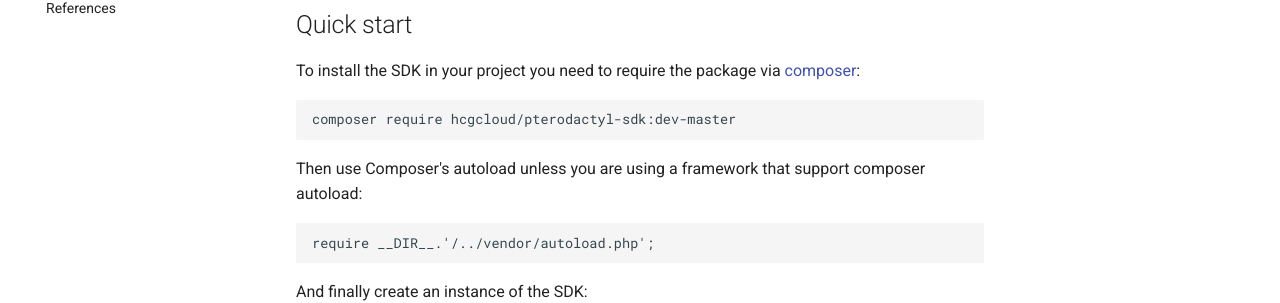
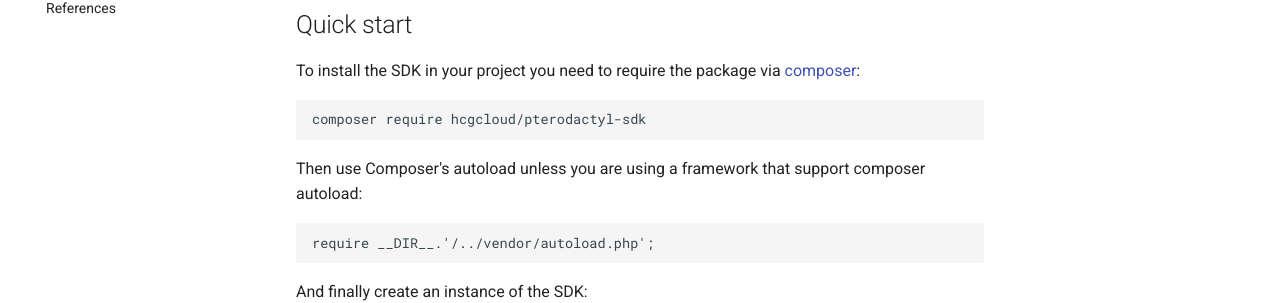
Before and after one commit to hcgcloud/pterodactyl-sdk-docs-v2, an MkDocs documentation site: the page built from docs/index.md, in a window 1280 px wide and 1286 px high. Shown: the part 286-589 px from the top of the window. Built offline with MkDocs 1.6.1 and Material for MkDocs 9.7.7, drawn with Linux system fonts in a browser that asks for light colours; comment, search, counter and statistics services are not loaded; old or Windows-style settings are respelled for this version of MkDocs; some of the changed lines change nothing that is shown.

Commit message:
Update to stable version

````diff
--- a/docs/index.md
+++ b/docs/index.md
@@ -7,7 +7,7 @@ Pterodactyl Panel API SDK for PHP (For Pterodactyl 0.7.x), a forked version from
 To install the SDK in your project you need to require the package via [composer](http://getcomposer.org):
 
 ``` bash
-composer require hcgcloud/pterodactyl-sdk:dev-master
+composer require hcgcloud/pterodactyl-sdk
 ```
 
 Then use Composer's autoload unless you are using a framework that support composer autoload:
--- a/mkdocs.yml
+++ b/mkdocs.yml
@@ -41,6 +41,11 @@ nav:
       - 'Update server details': application/server/update-server-details.md
       - 'Update server build': application/server/update-server-build.md
       - 'Update server startup': application/server/update-server-startup.md
+      - 'List server databases': application/server/server-databases.md
+      - 'Get server database': application/server/server-database.md
+      - 'Create server database': application/server/create-server-database.md
+      - 'Reset server database password': application/server/reset-server-database-password.md
+      - 'Delete server database': application\server\delete-server-database.md
     - 'User':
       - 'List users': application/user/users.md
       - 'Get user': application/user/user.md
@@ -48,6 +53,12 @@ nav:
       - 'Create user': application/user/create-user.md
       - 'Update user': application/user/update-user.md
       - 'Delete user': application/user/delete-user.md
+    - 'Location':
+      - 'Get locations': application/location/locations.md
+      - 'Get location': application/location/location.md
+      - 'Create location': application/location/create-location.md
+      - 'Update location': application/location/update-location.md
+      - 'Delete location': application/location/delete-location.md
     - 'Node':
       - 'List nodes': application/node/nodes.md
       - 'Get node': application/node/node.md
@@ -56,6 +67,8 @@ nav:
       - 'Delete node': application/node/delete-node.md
     - 'Allocation':
       - 'List allocations': application/allocation/allocations.md
+      - 'Create allocation': application/allocation/create-allocation.md
+      - 'Delete allocation': application/allocation/delete-allocation.md
     - 'Nest':
       - 'List nests': application/nest/nests.md
       - 'Get nest': application/nest/nest.md
````
